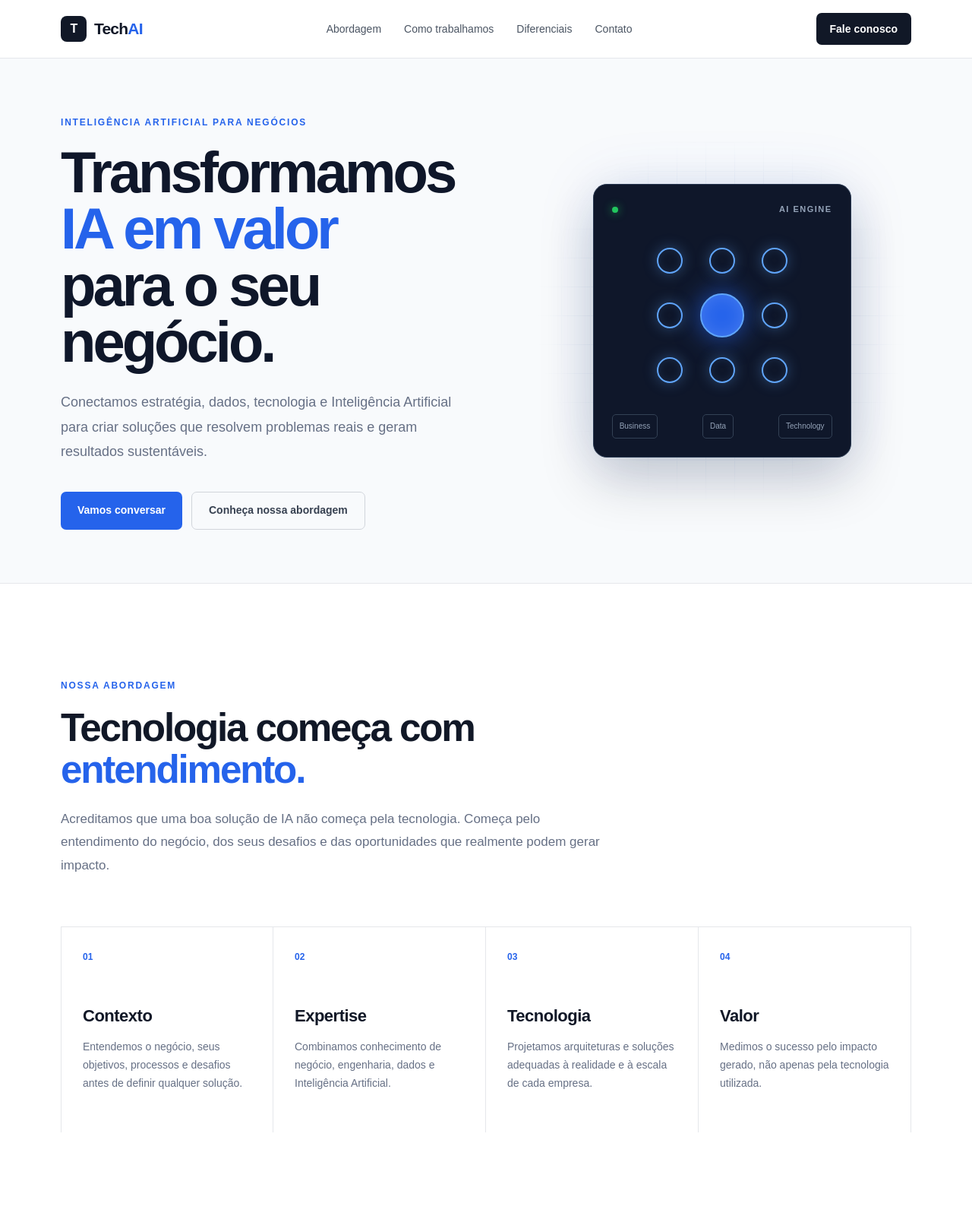
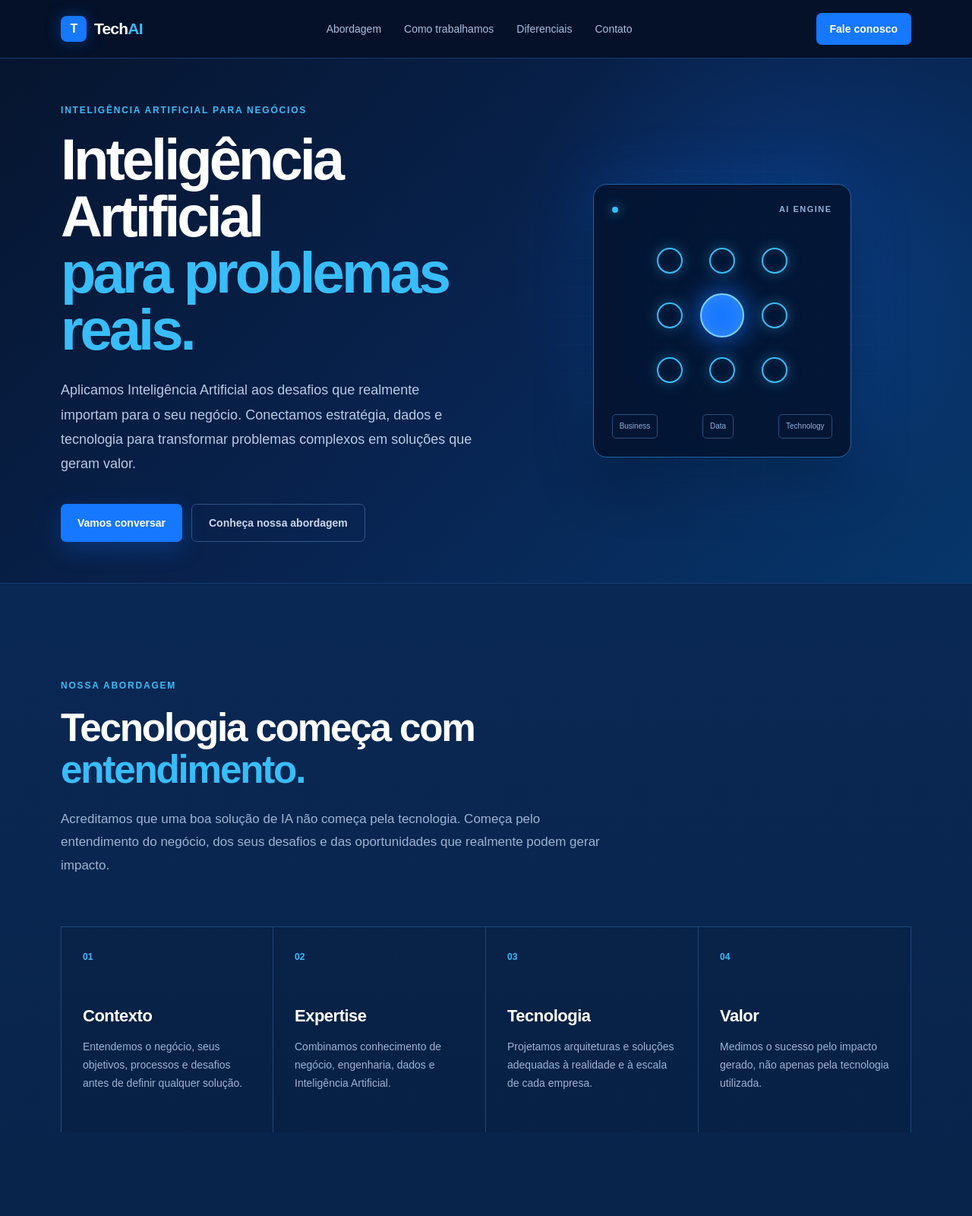
Before and after one commit to rafaelpassostech/techai-institucional, a plain HTML site: page index.html in a window 1280 px wide. Shown: the top 1600 px of the page at 76% size. Drawn offline with Linux system fonts and the light colour scheme.

Commit message:
modificacao de cores

```diff
--- a/index.html
+++ b/index.html
@@ -4,10 +4,11 @@
     <meta charset="UTF-8">
     <meta name="viewport" content="width=device-width, initial-scale=1.0">
 
-    <title>TechAI Inteligência Artificial aplicada a negócios</title>
+    <title>TechAI — Inteligência Artificial aplicada a negócios</title>
+
     <meta
         name="description"
-        content="A TechAI conecta estratégia, dados, tecnologia e Inteligência Artificial para transformar desafios de negócio em soluções de valor."
+        content="A TechAI aplica Inteligência Artificial a problemas reais de negócio, conectando estratégia, dados e tecnologia para gerar valor."
     >
 
     <link rel="stylesheet" href="style.css">
@@ -52,15 +53,15 @@
                     </span>
 
                     <h1>
-                        Transformamos
-                        <strong>IA em valor</strong>
-                        para o seu negócio.
+                        Inteligência Artificial
+                        <strong>para problemas reais.</strong>
                     </h1>
 
                     <p>
-                        Conectamos estratégia, dados, tecnologia e Inteligência
-                        Artificial para criar soluções que resolvem problemas
-                        reais e geram resultados sustentáveis.
+                        Aplicamos Inteligência Artificial aos desafios que
+                        realmente importam para o seu negócio. Conectamos
+                        estratégia, dados e tecnologia para transformar
+                        problemas complexos em soluções que geram valor.
                     </p>
 
                     <div class="hero-actions">
@@ -213,7 +214,6 @@
                         </p>
                     </article>
 
-
                     <article class="step">
                         <div class="step-top">
                             <span class="step-number">02</span>
@@ -228,7 +228,6 @@
                         </p>
                     </article>
 
-
                     <article class="step">
                         <div class="step-top">
                             <span class="step-number">03</span>
@@ -242,7 +241,6 @@
                             e inteligência conectadas ao negócio.
                         </p>
                     </article>
-
 
                     <article class="step">
                         <div class="step-top">
@@ -302,7 +300,6 @@
                         </div>
                     </div>
 
-
                     <div class="difference">
                         <span class="difference-icon">02</span>
 
@@ -315,7 +312,6 @@
                         </div>
                     </div>
 
-
                     <div class="difference">
                         <span class="difference-icon">03</span>
 
@@ -327,7 +323,6 @@
                             </p>
                         </div>
                     </div>
-
 
                     <div class="difference">
                         <span class="difference-icon">04</span>
@@ -412,12 +407,10 @@
             </div>
 
             <div class="footer-links">
-
                 <a href="#abordagem">Abordagem</a>
                 <a href="#processo">Processo</a>
                 <a href="#diferenciais">Diferenciais</a>
                 <a href="#contato">Contato</a>
-
             </div>
 
             <div class="footer-copy">
--- a/style.css
+++ b/style.css
@@ -14,8 +14,8 @@ html {
 
 body {
     font-family: Arial, Helvetica, sans-serif;
-    background: #ffffff;
-    color: #111827;
+    background: #06152f;
+    color: #eaf2ff;
     line-height: 1.6;
 }
 
@@ -38,8 +38,8 @@ a {
     position: sticky;
     top: 0;
     z-index: 100;
-    background: rgba(255, 255, 255, 0.94);
-    border-bottom: 1px solid #e5e7eb;
+    background: rgba(5, 18, 42, 0.94);
+    border-bottom: 1px solid #173b70;
     backdrop-filter: blur(12px);
 }
 
@@ -58,10 +58,11 @@ a {
     font-size: 21px;
     font-weight: 800;
     letter-spacing: -0.8px;
+    color: #ffffff;
 }
 
 .logo > span:last-child > span {
-    color: #2563eb;
+    color: #38bdf8;
 }
 
 .logo-mark {
@@ -69,10 +70,11 @@ a {
     height: 34px;
     display: grid;
     place-items: center;
-    background: #111827;
+    background: #1677ff;
     color: #ffffff;
     border-radius: 8px;
     font-size: 16px;
+    box-shadow: 0 0 20px rgba(22, 119, 255, 0.35);
 }
 
 .nav {
@@ -83,18 +85,18 @@ a {
 
 .nav a {
     font-size: 14px;
-    color: #4b5563;
+    color: #a9c0df;
     transition: color 0.2s ease;
 }
 
 .nav a:hover {
-    color: #2563eb;
+    color: #38bdf8;
 }
 
 .header-button {
     padding: 10px 18px;
     border-radius: 7px;
-    background: #111827;
+    background: #1677ff;
     color: #ffffff;
     font-size: 14px;
     font-weight: 600;
@@ -102,7 +104,8 @@ a {
 }
 
 .header-button:hover {
-    background: #2563eb;
+    background: #38bdf8;
+    color: #06152f;
     transform: translateY(-1px);
 }
 
@@ -114,7 +117,7 @@ a {
 .eyebrow {
     display: inline-block;
     margin-bottom: 18px;
-    color: #2563eb;
+    color: #38bdf8;
     font-size: 12px;
     font-weight: 700;
     letter-spacing: 1.8px;
@@ -138,7 +141,7 @@ a {
 .section-heading h2,
 .differentiators-intro h2 {
     margin-bottom: 22px;
-    color: #111827;
+    color: #ffffff;
     font-size: clamp(34px, 4vw, 52px);
     line-height: 1.08;
     letter-spacing: -2.2px;
@@ -146,13 +149,13 @@ a {
 
 .section-heading h2 strong,
 .differentiators-intro h2 strong {
-    color: #2563eb;
+    color: #38bdf8;
     font-weight: 700;
 }
 
 .section-heading p,
 .differentiators-intro p {
-    color: #667085;
+    color: #9db4d3;
     font-size: 17px;
     line-height: 1.8;
 }
@@ -182,31 +185,33 @@ a {
 }
 
 .button-primary {
-    background: #2563eb;
+    background: #1677ff;
     color: #ffffff;
+    box-shadow: 0 10px 30px rgba(22, 119, 255, 0.25);
 }
 
 .button-primary:hover {
-    background: #1d4ed8;
+    background: #38bdf8;
+    color: #06152f;
 }
 
 .button-secondary {
-    border: 1px solid #d1d5db;
-    color: #374151;
+    border: 1px solid #315687;
+    color: #c7d8ef;
 }
 
 .button-secondary:hover {
-    border-color: #2563eb;
-    color: #2563eb;
+    border-color: #38bdf8;
+    color: #38bdf8;
 }
 
 .button-light {
     background: #ffffff;
-    color: #111827;
+    color: #06152f;
 }
 
 .button-light:hover {
-    background: #f3f4f6;
+    background: #dbeafe;
 }
 
 
@@ -217,8 +222,19 @@ a {
 .hero {
     position: relative;
     overflow: hidden;
-    background: #f8fafc;
-    border-bottom: 1px solid #e5e7eb;
+    background:
+        radial-gradient(
+            circle at 80% 40%,
+            rgba(22, 119, 255, 0.22),
+            transparent 32%
+        ),
+        linear-gradient(
+            135deg,
+            #06152f 0%,
+            #082451 55%,
+            #06366b 100%
+        );
+    border-bottom: 1px solid #173b70;
 }
 
 .hero-content {
@@ -237,7 +253,7 @@ a {
 .hero-text h1 {
     max-width: 700px;
     margin-bottom: 26px;
-    color: #0f172a;
+    color: #ffffff;
     font-size: clamp(48px, 6vw, 76px);
     line-height: 0.98;
     letter-spacing: -4px;
@@ -245,14 +261,14 @@ a {
 
 .hero-text h1 strong {
     display: block;
-    color: #2563eb;
+    color: #38bdf8;
     font-weight: 700;
 }
 
 .hero-text p {
     max-width: 610px;
     margin-bottom: 36px;
-    color: #667085;
+    color: #b7cbe5;
     font-size: 18px;
     line-height: 1.8;
 }
@@ -280,11 +296,11 @@ a {
     position: absolute;
     inset: 0;
     background-image:
-        linear-gradient(#dbe4f0 1px, transparent 1px),
-        linear-gradient(90deg, #dbe4f0 1px, transparent 1px);
+        linear-gradient(rgba(56, 189, 248, 0.12) 1px, transparent 1px),
+        linear-gradient(90deg, rgba(56, 189, 248, 0.12) 1px, transparent 1px);
     background-size: 38px 38px;
     mask-image: radial-gradient(circle, black 25%, transparent 72%);
-    opacity: 0.8;
+    opacity: 0.9;
 }
 
 .ai-card {
@@ -296,12 +312,12 @@ a {
     display: flex;
     flex-direction: column;
     justify-content: space-between;
-    background: #0f172a;
-    border: 1px solid #26364f;
+    background: rgba(4, 20, 48, 0.92);
+    border: 1px solid #2464a6;
     border-radius: 18px;
     box-shadow:
-        0 30px 70px rgba(15, 23, 42, 0.20),
-        0 0 80px rgba(37, 99, 235, 0.10);
+        0 30px 70px rgba(0, 0, 0, 0.35),
+        0 0 80px rgba(22, 119, 255, 0.20);
 }
 
 .ai-card-header,
@@ -312,7 +328,7 @@ a {
 }
 
 .ai-card-header {
-    color: #94a3b8;
+    color: #8eb2dc;
     font-size: 11px;
     font-weight: 700;
     letter-spacing: 1.5px;
@@ -322,8 +338,8 @@ a {
     width: 8px;
     height: 8px;
     border-radius: 50%;
-    background: #22c55e;
-    box-shadow: 0 0 12px rgba(34, 197, 94, 0.8);
+    background: #38bdf8;
+    box-shadow: 0 0 15px rgba(56, 189, 248, 0.9);
 }
 
 .ai-symbol {
@@ -339,20 +355,20 @@ a {
 .ai-symbol span {
     width: 34px;
     height: 34px;
-    border: 2px solid #60a5fa;
+    border: 2px solid #38bdf8;
     border-radius: 50%;
     box-shadow:
-        0 0 18px rgba(96, 165, 250, 0.35),
-        inset 0 0 12px rgba(96, 165, 250, 0.12);
+        0 0 18px rgba(56, 189, 248, 0.35),
+        inset 0 0 12px rgba(56, 189, 248, 0.12);
 }
 
 .ai-symbol span:nth-child(5) {
     width: 58px;
     height: 58px;
-    background: #2563eb;
-    border-color: #60a5fa;
+    background: #1677ff;
+    border-color: #7dd3fc;
     box-shadow:
-        0 0 35px rgba(37, 99, 235, 0.75),
+        0 0 35px rgba(22, 119, 255, 0.85),
         inset 0 0 25px rgba(255, 255, 255, 0.15);
 }
 
@@ -362,9 +378,9 @@ a {
 
 .ai-card-footer span {
     padding: 7px 9px;
-    border: 1px solid #334155;
+    border: 1px solid #28517d;
     border-radius: 5px;
-    color: #94a3b8;
+    color: #8eb2dc;
     font-size: 10px;
 }
 
@@ -374,46 +390,52 @@ a {
    ========================================================= */
 
 .approach {
-    background: #ffffff;
+    background:
+        linear-gradient(180deg, #0a2854 0%, #08244b 100%);
+}
+
+.pillar {
+    background: rgba(7, 30, 63, 0.45);
 }
 
 .pillars {
     display: grid;
     grid-template-columns: repeat(4, 1fr);
-    border-top: 1px solid #e5e7eb;
+    border-top: 1px solid #1b4779;
 }
 
 .pillar {
     min-height: 270px;
     padding: 30px 28px;
-    border-right: 1px solid #e5e7eb;
+    border-right: 1px solid #1b4779;
     transition: background 0.2s ease;
 }
 
 .pillar:first-child {
-    border-left: 1px solid #e5e7eb;
+    border-left: 1px solid #1b4779;
 }
 
 .pillar:hover {
-    background: #f8fafc;
+    background: rgba(22, 119, 255, 0.12);
 }
 
 .pillar-number {
     display: block;
     margin-bottom: 50px;
-    color: #2563eb;
+    color: #38bdf8;
     font-size: 12px;
     font-weight: 700;
 }
 
 .pillar h3 {
     margin-bottom: 12px;
+    color: #ffffff;
     font-size: 22px;
     letter-spacing: -0.5px;
 }
 
 .pillar p {
-    color: #667085;
+    color: #9db4d3;
     font-size: 14px;
     line-height: 1.7;
 }
@@ -424,9 +446,9 @@ a {
    ========================================================= */
 
 .process {
-    background: #f8fafc;
-    border-top: 1px solid #e5e7eb;
-    border-bottom: 1px solid #e5e7eb;
+    background: #071d3d;
+    border-top: 1px solid #173b70;
+    border-bottom: 1px solid #173b70;
 }
 
 .steps {
@@ -450,10 +472,10 @@ a {
     flex-shrink: 0;
     display: grid;
     place-items: center;
-    border: 1px solid #bfdbfe;
+    border: 1px solid #2869a7;
     border-radius: 50%;
-    color: #2563eb;
-    background: #ffffff;
+    color: #38bdf8;
+    background: #092750;
     font-size: 12px;
     font-weight: 700;
 }
@@ -462,17 +484,18 @@ a {
     height: 1px;
     flex: 1;
     margin-left: 12px;
-    background: #dbe4f0;
+    background: #28517d;
 }
 
 .step h3 {
     margin-bottom: 12px;
+    color: #ffffff;
     font-size: 21px;
     letter-spacing: -0.5px;
 }
 
 .step p {
-    color: #667085;
+    color: #9db4d3;
     font-size: 14px;
     line-height: 1.7;
 }
@@ -483,7 +506,7 @@ a {
    ========================================================= */
 
 .differentiators {
-    background: #ffffff;
+    background: #08244b;
 }
 
 .differentiators-content {
@@ -499,7 +522,7 @@ a {
 }
 
 .differentiators-list {
-    border-top: 1px solid #e5e7eb;
+    border-top: 1px solid #1b4779;
 }
 
 .difference {
@@ -507,23 +530,24 @@ a {
     grid-template-columns: 60px 1fr;
     gap: 20px;
     padding: 28px 0;
-    border-bottom: 1px solid #e5e7eb;
+    border-bottom: 1px solid #1b4779;
 }
 
 .difference-icon {
-    color: #2563eb;
+    color: #38bdf8;
     font-size: 12px;
     font-weight: 700;
 }
 
 .difference h3 {
     margin-bottom: 8px;
+    color: #ffffff;
     font-size: 20px;
 }
 
 .difference p {
     max-width: 500px;
-    color: #667085;
+    color: #9db4d3;
     font-size: 14px;
     line-height: 1.7;
 }
@@ -535,6 +559,7 @@ a {
 
 .contact {
     padding: 0 0 120px;
+    background: #08244b;
 }
 
 .contact-box {
@@ -545,7 +570,18 @@ a {
     align-items: center;
     padding: 70px;
     border-radius: 20px;
-    background: #0f172a;
+    background:
+        radial-gradient(
+            circle at 85% 50%,
+            rgba(56, 189, 248, 0.22),
+            transparent 30%
+        ),
+        linear-gradient(
+            135deg,
+            #03132d,
+            #0a3975
+        );
+    border: 1px solid #1f5d9c;
 }
 
 .contact-content {
@@ -555,7 +591,7 @@ a {
 }
 
 .contact-content .eyebrow {
-    color: #60a5fa;
+    color: #38bdf8;
 }
 
 .contact-content h2 {
@@ -567,13 +603,13 @@ a {
 }
 
 .contact-content h2 strong {
-    color: #60a5fa;
+    color: #38bdf8;
 }
 
 .contact-content p {
     max-width: 590px;
     margin-bottom: 32px;
-    color: #94a3b8;
+    color: #a9c0df;
     font-size: 16px;
     line-height: 1.8;
 }
@@ -584,13 +620,13 @@ a {
     bottom: -100px;
     width: 350px;
     height: 350px;
-    border: 1px solid #334155;
+    border: 1px solid rgba(56, 189, 248, 0.25);
     border-radius: 50%;
 }
 
 .contact-decoration span {
     position: absolute;
-    border: 1px solid #334155;
+    border: 1px solid rgba(56, 189, 248, 0.25);
     border-radius: 50%;
 }
 
@@ -613,8 +649,8 @@ a {
 
 .footer {
     padding: 45px 0;
-    background: #ffffff;
-    border-top: 1px solid #e5e7eb;
+    background: #04152f;
+    border-top: 1px solid #173b70;
 }
 
 .footer-content {
@@ -626,7 +662,7 @@ a {
 
 .footer-brand p {
     margin-top: 10px;
-    color: #98a2b3;
+    color: #7895ba;
     font-size: 13px;
 }
 
@@ -636,16 +672,16 @@ a {
 }
 
 .footer-links a {
-    color: #667085;
+    color: #91aaca;
     font-size: 13px;
 }
 
 .footer-links a:hover {
-    color: #2563eb;
+    color: #38bdf8;
 }
 
 .footer-copy {
-    color: #98a2b3;
+    color: #7895ba;
     font-size: 12px;
 }
 
@@ -681,7 +717,7 @@ a {
     }
 
     .pillar:nth-child(3) {
-        border-left: 1px solid #e5e7eb;
+        border-left: 1px solid #1b4779;
     }
 
     .steps {
@@ -788,8 +824,8 @@ a {
     .pillar,
     .pillar:first-child,
     .pillar:nth-child(3) {
-        border-left: 1px solid #e5e7eb;
-        border-right: 1px solid #e5e7eb;
+        border-left: 1px solid #1b4779;
+        border-right: 1px solid #1b4779;
     }
 
     .pillar {
```
